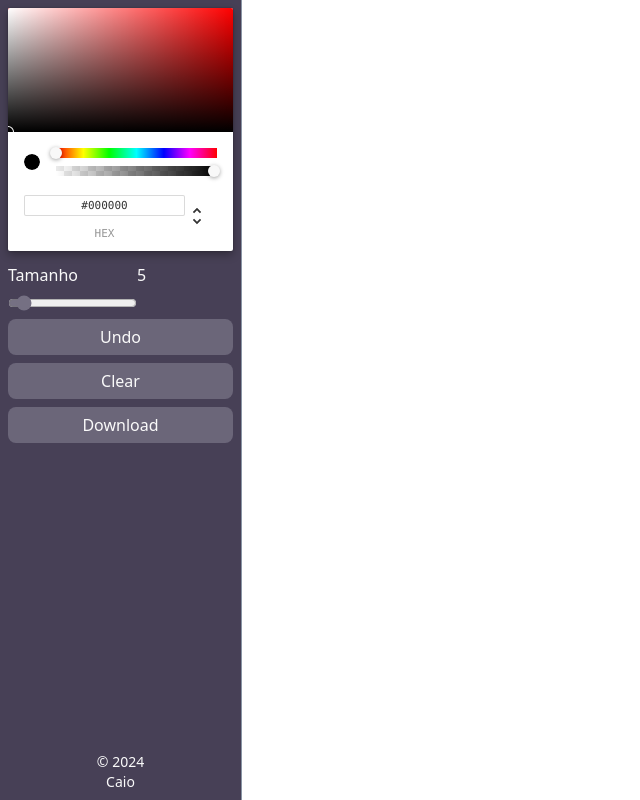
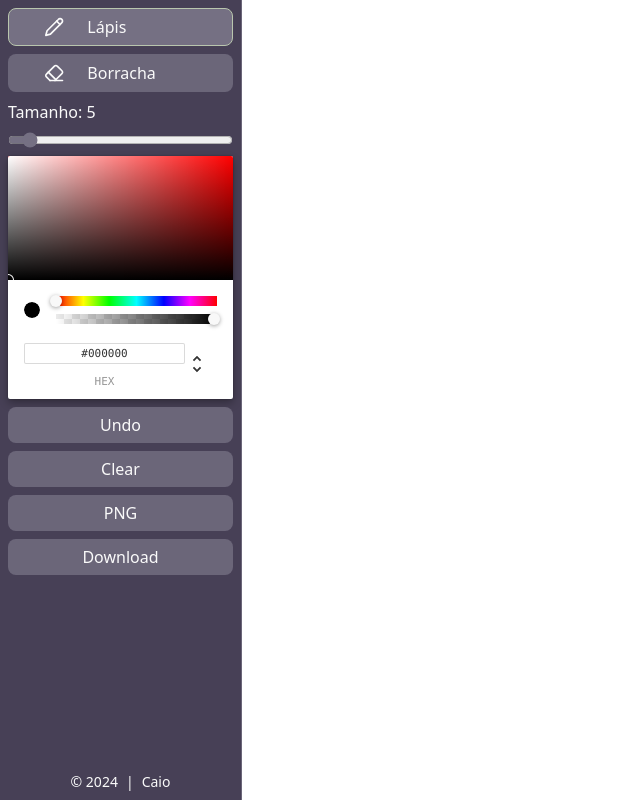
Before and after one commit to CaioMMendes/drawing-app, a React (Vite) app: page / in a window 1280 px wide. Shown: the whole page, without its empty margins (0-640 px from the left). Built offline with nearby package versions, Linux system fonts and the light colour scheme.

Commit message:
:sparkles: feat: Add eraser

```diff
--- a/package.json
+++ b/package.json
@@ -10,6 +10,7 @@
     "preview": "vite preview"
   },
   "dependencies": {
+    "lucide-react": "^0.312.0",
     "react": "^18.2.0",
     "react-color": "^2.19.3",
     "react-dom": "^18.2.0",
--- a/src/App.tsx
+++ b/src/App.tsx
@@ -11,7 +11,8 @@ function App() {
     height: 360,
   });
   // const windowSize = useRef([window.innerWidth, window.innerHeight]);
-
+  const [drawType, setDrawType] = useState<"PNG" | "JPEG">("PNG");
+  const [tool, setTool] = useState<"pencil" | "eraser">("pencil");
   const [windowSize, setWindowSize] = useState({
     width: window.visualViewport?.width,
     height: window.visualViewport?.height,
@@ -28,10 +29,34 @@ function App() {
   };
   useEffect(() => {
     window.addEventListener("resize", updateWindowSize);
+    const context = canvasRef.current?.getContext("2d");
+    if (!context) return;
+    context.fillStyle = drawType === "JPEG" ? "#fff" : "rgba(0,0,0,0)";
+    if (!canvasRef.current) return;
+    context.fillRect(0, 0, canvasRef.current?.width, canvasRef.current?.height);
     return () => {
       window.removeEventListener("resize", updateWindowSize);
     };
+    //eslint-disable-next-line
   }, []);
+  useEffect(() => {
+    const context = canvasRef.current?.getContext("2d");
+    if (!context) return;
+    context.fillStyle = drawType === "JPEG" ? "#fff" : "rgba(0,0,0,0)";
+    if (!canvasRef.current) return;
+    context.fillRect(0, 0, canvasRef.current?.width, canvasRef.current?.height);
+    drawType === "JPEG"
+      ? (context.globalCompositeOperation = "destination-out")
+      : (context.globalCompositeOperation = "source-over");
+  }, [drawType, canvasRef]);
+  useEffect(() => {
+    const context = canvasRef.current?.getContext("2d");
+    if (!context) return;
+    tool === "pencil"
+      ? (context.globalCompositeOperation = "source-over")
+      : (context.globalCompositeOperation = "destination-out");
+  }, [tool, canvasRef]);
+
   useEffect(() => {
     const rect = canvasRef?.current?.getBoundingClientRect();
     const leftCanvas = rect?.left;
@@ -108,8 +133,12 @@ function App() {
           setLineWidth={setLineWidth}
           canvasRef={canvasRef}
           undoLast={undoLast}
+          drawType={drawType}
+          setDrawType={setDrawType}
+          tool={tool}
+          setTool={setTool}
         />
-        <div className="md:border-l md:border-primary-3  border-b border-primary-1 border-t md:border-t-0">
+        <div className="md:border-l md:border-primary-2/80  border-b border-primary-1 border-t md:border-t-0">
           <canvas
             width={canvasdimensions.width}
             height={canvasdimensions.height}
--- a/src/components/sidebar.tsx
+++ b/src/components/sidebar.tsx
@@ -2,6 +2,7 @@ import { ChromePicker } from "react-color";
 import Button from "./button";
 import Input from "./input";
 import { SetStateAction, useRef } from "react";
+import { EraserIcon, PencilIcon } from "lucide-react";
 
 type SideBarProps = {
   clear: () => void;
@@ -9,6 +10,10 @@ type SideBarProps = {
   setColor: React.Dispatch<SetStateAction<string>>;
   lineWidth: number;
   setLineWidth: React.Dispatch<SetStateAction<number>>;
+  drawType: "PNG" | "JPEG";
+  setDrawType: React.Dispatch<SetStateAction<"PNG" | "JPEG">>;
+  tool: "pencil" | "eraser";
+  setTool: React.Dispatch<SetStateAction<"pencil" | "eraser">>;
   canvasRef: React.RefObject<HTMLCanvasElement>;
   undoLast: () => void;
 };
@@ -19,6 +24,10 @@ const SideBar = ({
   setColor,
   lineWidth,
   setLineWidth,
+  drawType,
+  setDrawType,
+  tool,
+  setTool,
   canvasRef,
   undoLast,
 }: SideBarProps) => {
@@ -34,6 +43,43 @@ const SideBar = ({
     <div className="flex md:flex-col md:h-full gap-2 bg-primary-1 p-2">
       <div className="flex flex-col gap-2 flex-1">
         {/* <img src="/icon.png" alt="Icon image" width={40} height={40} /> */}
+        <Button
+          variant="button"
+          onClick={() => setTool("pencil")}
+          className={`${tool === "pencil" && "!border-primary-light bg-primary-2"} border border-transparent  w-full `}
+        >
+          <PencilIcon
+            width={20}
+            height={20}
+            className="w-1/3 flex justify-end"
+          />
+          <p className="flex flex-1 justify-start">Lápis</p>
+        </Button>{" "}
+        <Button
+          variant="button"
+          onClick={() => setTool("eraser")}
+          className={`${tool === "eraser" && "!border-primary-light bg-primary-2"} border border-transparent  w-full`}
+        >
+          <EraserIcon
+            width={20}
+            height={20}
+            className="w-1/3 flex justify-end"
+          />{" "}
+          <p className="flex flex-1 justify-start">Borracha</p>
+        </Button>
+        <div className="flex flex-col gap-2">
+          <div className="flex">Tamanho: {lineWidth}</div>
+
+          <Input
+            type="range"
+            className="w-full border-none outline-none accent-primary-2"
+            value={lineWidth}
+            step={1}
+            min={1}
+            max={60}
+            onChange={(e) => setLineWidth(Number(e.target.value))}
+          />
+        </div>
         <div className="flex flex-col gap-3">
           <ChromePicker
             color={color}
@@ -42,21 +88,6 @@ const SideBar = ({
               setColor(`rgba(${e.rgb.r}, ${e.rgb.g}, ${e.rgb.b}, ${e.rgb.a})`)
             }
           />
-          <div className="flex">
-            <div className="flex flex-col gap-2">
-              Tamanho
-              <Input
-                type="range"
-                className="w-full border-none outline-none accent-primary-2"
-                value={lineWidth}
-                step={1}
-                min={1}
-                max={60}
-                onChange={(e) => setLineWidth(Number(e.target.value))}
-              />
-            </div>
-            {lineWidth}
-          </div>
         </div>
         <Button variant="button" onClick={undoLast}>
           Undo
@@ -64,14 +95,23 @@ const SideBar = ({
         <Button onClick={clear} variant="button">
           Clear
         </Button>
+        <Button
+          variant="button"
+          onClick={() =>
+            setDrawType((drawType) => (drawType === "PNG" ? "JPEG" : "PNG"))
+          }
+        >
+          {drawType}
+        </Button>
         <a ref={downloadRef}>
           <Button variant="button" onClick={handleDownload}>
             Download
           </Button>
         </a>
       </div>
-      <div className="flex-col justify-center items-center hidden text-sm md:flex">
+      <div className="gap-2 justify-center items-center hidden text-sm md:flex">
         <p>&copy; {year}</p>
+        <p>|</p>
         <p>Caio</p>
       </div>
     </div>
--- a/src/index.css
+++ b/src/index.css
@@ -7,7 +7,7 @@
     @apply h-full overflow-x-hidden bg-primary-1 text-zinc-50;
   }
   html {
-    @apply h-full;
+    @apply h-full box-border;
   }
 }
 
```
Also changed, not shown: 1 other file (tests, documents, lock files or other folders).
